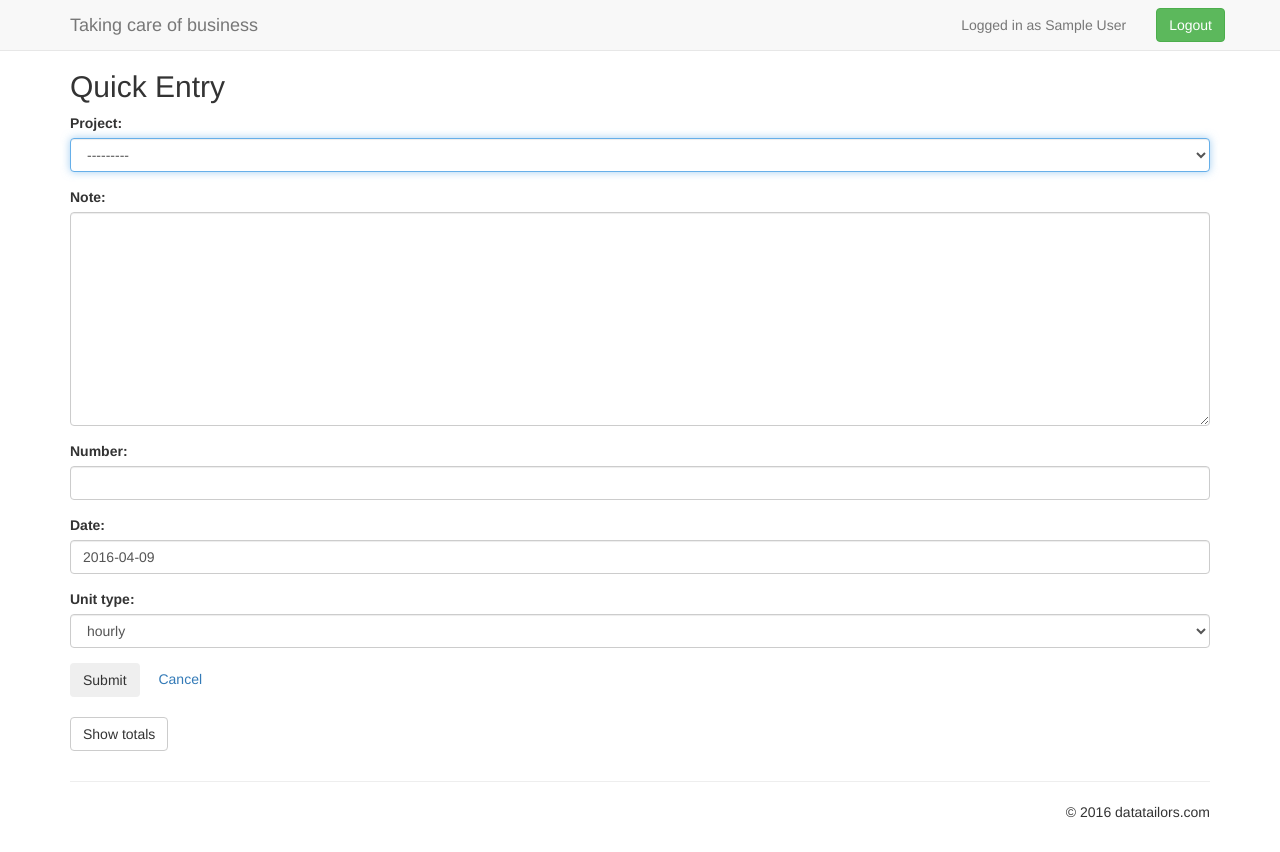
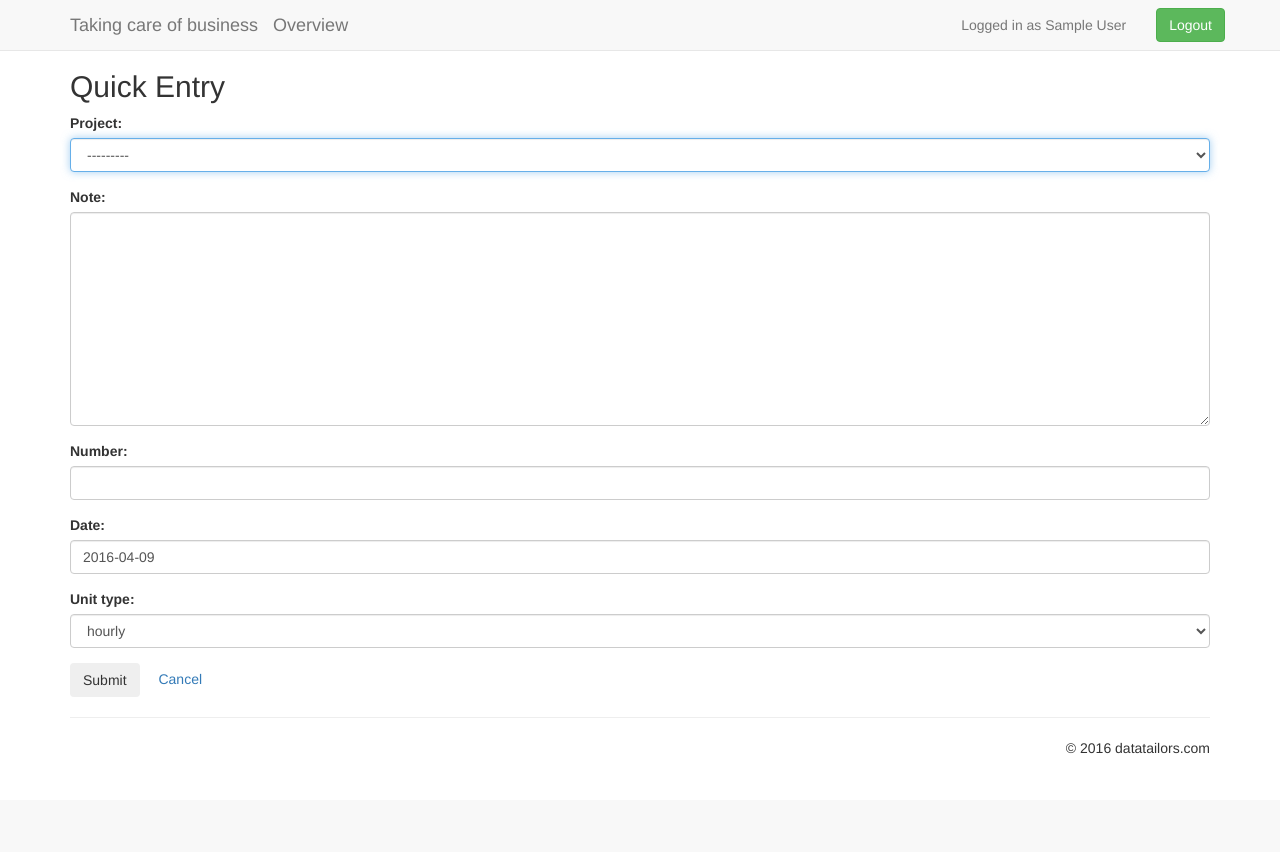
Before and after one commit to pterk/django-tcb, a Django app: page / in a window 1280 px wide. After the commit the page ends 754 px from the top, so only its background shows below. Run offline with Django 3.2, Linux system fonts and the light colour scheme; the visitor is signed in with stand-in values (Sample User, id 1); data that the repository does not hold is empty; some libraries are stand-ins or nearby versions.

Commit message:
saner templates / views

```diff
--- a/business/forms.py
+++ b/business/forms.py
@@ -1,4 +1,5 @@
 from django import forms
+from django.utils import timezone
 
 from . import models
 
@@ -27,6 +28,15 @@ class EntryForm(forms.ModelForm):
             'client').all()
 
 
+class FilterForm(forms.Form):
+    quarter = forms.ChoiceField(
+        required=False,
+        choices=reversed([(q, q) for q in models.get_quarters()]))
+    project = forms.ModelChoiceField(
+        required=False,
+        queryset=models.Project.objects.all())
+
+
 class ProjectForm(forms.ModelForm):
     class Meta:
         model = models.Project
--- a/business/models.py
+++ b/business/models.py
@@ -1,3 +1,4 @@
+from collections import OrderedDict
 from datetime import date, timedelta
 from decimal import Decimal
 
@@ -32,6 +33,23 @@ def get_quarter(date):
     return (date.month-1)//3 + 1
 
 
+def get_quarters(since_year=2016):
+    current_year = today().year
+    current_quarter = get_quarter(today())
+    quarter_count = ((current_year - since_year) * 4) + current_quarter
+    quarters = OrderedDict()
+    for q in range(1, quarter_count + 1):
+        years, quarter = divmod(q, 4)
+        year = since_year + years
+        if quarter == 0:
+            quarter = 4
+            year = year - 1
+        month = ((quarter-1) * 3) + 1
+        quarters["{}-{}".format(year, quarter)] = timezone.datetime(
+             year, month, 1).date()
+    return quarters
+
+
 def get_quarter_start(dte):
     start_month = ((get_quarter(dte) - 1) * 3) + 1
     return date(dte.year, start_month, 1)
@@ -58,10 +76,10 @@ class Client(BaseModel):
 
 
 class EntryQuerySet(models.QuerySet):
-    def current_quarter(self):
+    def get_quarter(self, dte):
         return self.select_related('project', 'project__rate', 'project__client').filter(
-            date__gte=get_quarter_start(today()),
-            date__lt=get_next_quarter_start(today()))
+            date__gte=get_quarter_start(dte),
+            date__lt=get_next_quarter_start(dte))
 
     def totals(self):
         rows = self.select_related('project', 'project__rate', 'project__client').values(
--- /dev/null
+++ b/business/templates/business/entry.html
@@ -0,0 +1,16 @@
+{% extends 'base.html' %}
+{% block content %}
+
+<h2>Quick Entry</h2>
+
+{% include "business/includes/form.html" %}
+
+{% endblock %}
+
+{% block js %}
+<script>
+$(document).ready(function(){
+  $('#id_project').focus();
+});
+</script>
+{% endblock %}
--- a/business/templates/business/includes/entries-table.html
+++ b/business/templates/business/includes/entries-table.html
@@ -10,9 +10,9 @@
         </tr>
       </thead>
       <tbody>
-        {% for row in current_quarter_entries %}
+        {% for row in entries %}
         <tr>
-          <td>{{ row.date }}</td>
+          <td class="dte">{{ row.date }}</td>
           <td>{{ row.note }}</td>
           <td class="nr">{{ row.project.rate.rate }}</td>
           <td>{{ row.project.rate.unit }}</td>
--- a/business/templates/business/includes/summary-table.html
+++ b/business/templates/business/includes/summary-table.html
@@ -10,10 +10,10 @@
         </tr>
       </thead>
       <tbody>
-        {% for row in current_quarter_totals %}
+        {% for row in totals %}
         <tr>
           <td>{{ row.client }}</td>
-          <td><a href="{% url 'business-project-overview' row.project_id %}">{{ row.project }}</a></td>
+          <td><a href="{% url 'business-overview' %}?project={{ row.project_id }}">{{ row.project }}</a></td>
           <td class="nr">{{ row.rate }}</td>
           <td>{{ row.unit }}</td>
           <td class="nr">{{ row.hours }}</td>
--- a/business/templates/business/overview.html
+++ b/business/templates/business/overview.html
@@ -1,31 +1,35 @@
 {% extends 'base.html' %}
+{% load widget_tweaks %}
 {% block content %}
 
-<h2>Quick Entry</h2>
-
-{% include "business/includes/form.html" %}
-<br>
 <div class="row">
   <div class="col-md-12">
-    <p class="">
-      <button class="btn btn-default" id="qttoggle">Show totals</button>
-    </p>
-    <div id="quarter-totals" style="display:none">
-      <h2>Current Quarter</h2>
-      {% include 'business/includes/summary-table.html' %}
-    </div>
+    <form class="form-inline pull-right">
+      <br>
+      {% for fld in form %}{{ fld|add_class:"form-control" }}{% endfor %}
+      <input type="submit" name="" value="filter">
+    </form>
+    <h1>Overview {{ quarter }}</h1>
+    {% if project %}
+    <h2>{{ project}}</h2>
+    {% endif %}
   </div>
 </div>
 
+<div class="row">
+  <div class="col-md-12">
+    <h2>Summary</h2>
+    {% include 'business/includes/summary-table.html' %}
+    <h2>Entries</h2>
+    {% include 'business/includes/entries-table.html' %}
+  </div>
+</div>
 {% endblock %}
 
 {% block js %}
 <script>
 $(document).ready(function(){
   $('#id_project').focus();
-  $('#qttoggle').click(function(ev){
-    $('#quarter-totals').toggle();
-  });
 });
 </script>
 {% endblock %}
--- a/business/urls.py
+++ b/business/urls.py
@@ -5,12 +5,12 @@ from . import views
 urlpatterns = [
     url(
         regex=r'^$',
-        view=views.overview,
-        name='business-overview'
+        view=views.entry,
+        name='business-entry'
     ),
     url(
-        regex=r'^project/(?P<project_id>\d+)/$',
-        view=views.project_overview,
-        name='business-project-overview'
+        regex=r'^overview/$',
+        view=views.overview,
+        name='business-overview',
     ),
 ]
--- a/business/views.py
+++ b/business/views.py
@@ -1,12 +1,14 @@
 from django.contrib.auth.decorators import login_required
 from django.http import HttpResponseRedirect
 from django.shortcuts import render, get_object_or_404
+from django.utils import timezone
 
-from . import forms, models
+from . import forms
+from . import models
 
 
 @login_required
-def overview(request):
+def entry(request):
     if request.method == 'POST':
         form = forms.EntryForm(request.POST, request.FILES)
         if form.is_valid():
@@ -14,36 +16,38 @@ def overview(request):
             return HttpResponseRedirect('/')
     else:
         form = forms.EntryForm()
-    totals = models.Entry.objects.current_quarter().totals()
+    return render(
+        request, 'business/entry.html',
+        {
+            'form': form,
+        })
+
+
+@login_required
+def overview(request):
+    form = forms.FilterForm(request.GET)
+    _ = form.is_valid()
+    quarters = models.get_quarters()
+    quarter = form.cleaned_data['quarter']
+    if quarter:
+        entries = models.Entry.objects.get_quarter(quarters[quarter])
+    else:
+        entries = models.Entry.objects.get_quarter(timezone.now())
+    project = form.cleaned_data.get('project', None)
+    if project:
+        entries = entries.filter(project=project)
+    totals = entries.totals()
     total = sum([r['total'] for r in totals])
     vat = sum([r['vat'] for r in totals])
     total_with_vat = sum([r['total_with_vat'] for r in totals])
     return render(
         request, 'business/overview.html',
         {
-            'current_quarter_totals': totals,
+            'entries': entries,
+            'totals': totals,
             'form': form,
+            'project': project,
             'total': total,
             'vat': vat,
             'total_with_vat': total_with_vat,
         })
-
-
-@login_required
-def project_overview(request, project_id):
-    project = get_object_or_404(models.Project, pk=project_id)
-    entries = models.Entry.objects.current_quarter().filter(project=project)
-    totals = entries.totals()
-    total = sum([r['total'] for r in totals])
-    vat = sum([r['vat'] for r in totals])
-    total_with_vat = sum([r['total_with_vat'] for r in totals])
-    return render(
-        request, 'business/project-overview.html',
-        {
-            'project': project,
-            'current_quarter_entries': entries,
-            'current_quarter_totals': totals,
-            'total': total,
-            'vat': vat,
-            'total_with_vat': total_with_vat,
-        })
--- a/static/css/style.css
+++ b/static/css/style.css
@@ -43,6 +43,9 @@ body {
 .nr {
     text-align: right;
 }
+.dte {
+    width: 9em;
+}
 .total {
     border-top: 2px solid black;
 }
--- a/templates/_items/navbar.html
+++ b/templates/_items/navbar.html
@@ -9,6 +9,7 @@
         <span class="icon-bar"></span>
       </button>
       <a class="navbar-brand" href="/">Taking care of business</a>
+      <a class="navbar-brand" href="{% url 'business-overview' %}">Overview</a>
     </div>
     <ul class="nav navbar-nav">
       <!--<li class="active">
--- a/templates/base.html
+++ b/templates/base.html
@@ -10,7 +10,7 @@
   <meta name="author" content="">
   <link rel="icon" href="{% static 'favicon.ico' %}">
 
-    <title>{% block title %}Example{% endblock %}</title>
+  <title>{% block title %}Taking care of Business -- in a flash!{% endblock %}</title>
 
   <!-- Bootstrap core CSS -->
   <link href="{% static 'css/bootstrap.min.css' %}" rel="stylesheet">
@@ -42,21 +42,14 @@
 </div>
 
 <div class="container">
-    {% block content %}
-    {% endblock %}
-
+  {% block content %}{% endblock %}
   <hr>
-
   <footer>
     <p class="pull-right">&copy; {% now 'Y' %} datatailors.com</p>
   </footer>
 </div>
 <!-- /container -->
 
-
-<!-- Bootstrap core JavaScript
-================================================== -->
-<!-- Placed at the end of the document so the pages load faster -->
 <script src="https://ajax.googleapis.com/ajax/libs/jquery/1.11.3/jquery.min.js"></script>
 <script>window.jQuery || document.write('<script src="{% static 'js/jquery.min.js'%}"><\/script>')</script>
 <script src="{% static 'js/bootstrap.min.js' %}"></script>
```
Also changed, not shown: business/templates/business/project-overview.html (deleted, +0 -22 lines). Lines whose indentation alone changed are shown as unchanged.
